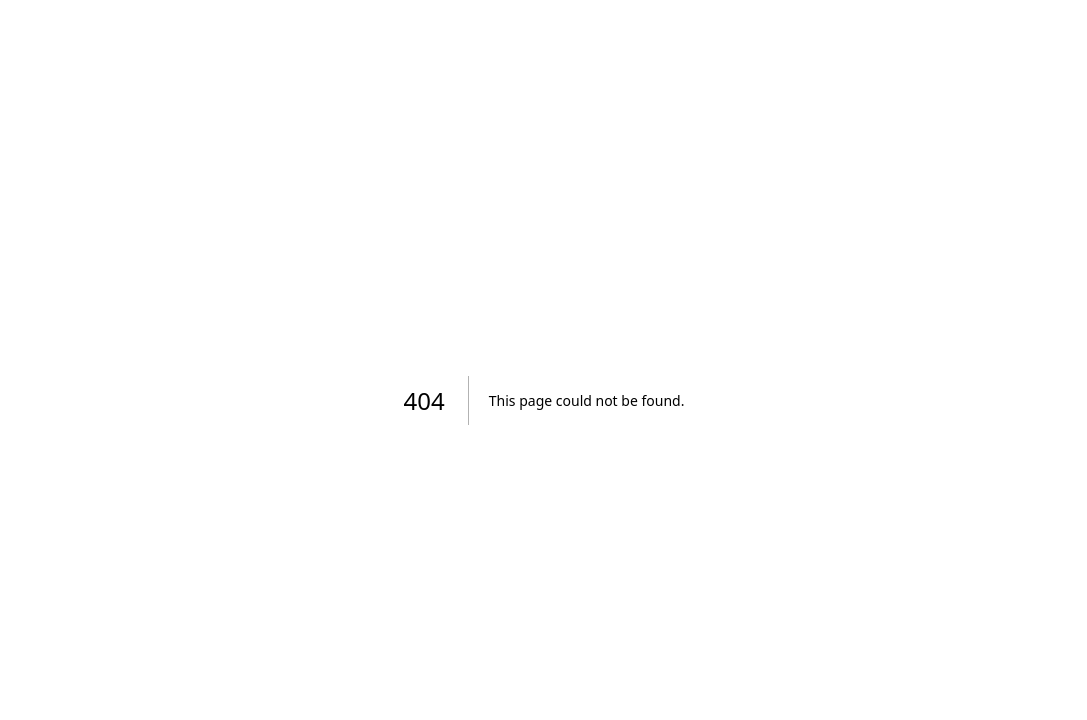
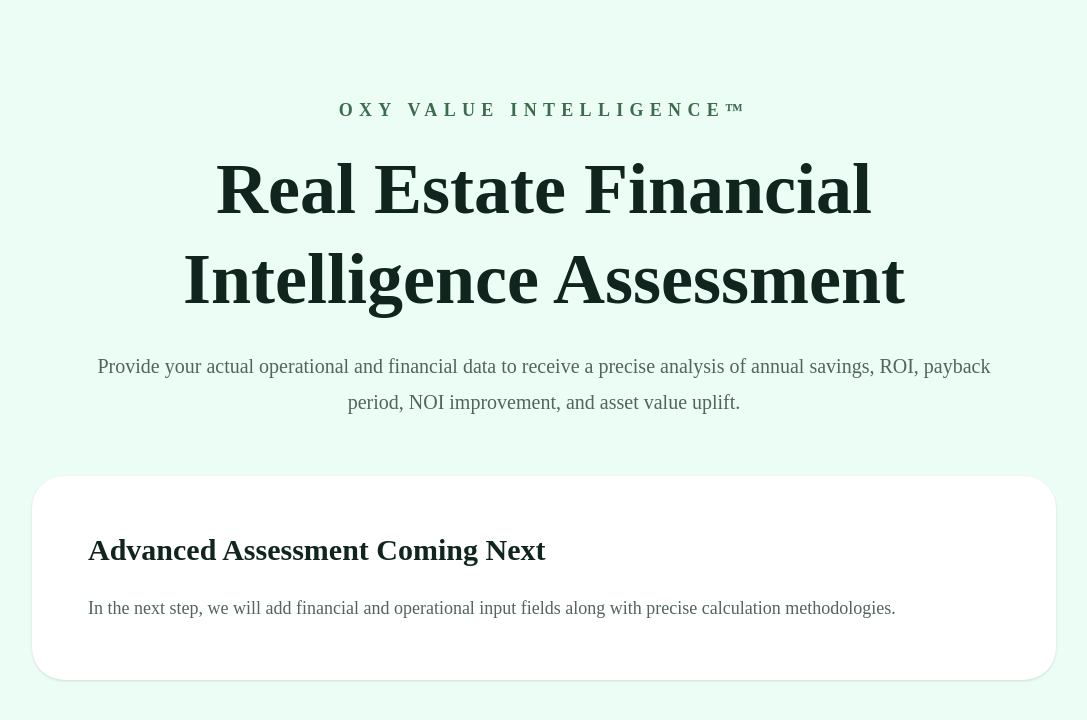
Before and after one commit to toobafateh-code/theoxybrief, a Next.js app: page /assessments/real-estate/value-intelligence in a window 1280 px wide. Before the commit this address had no page. Shown: the top 720 px of the page, without its empty margins (96-1183 px from the left). Built offline with nearby package versions, Linux system fonts and the light colour scheme.

Commit message:
Create Real Estate OXY Value Intelligence assessment page

```diff
--- /dev/null
+++ b/app/assessments/real-estate/value-intelligence/page.tsx
@@ -0,0 +1,34 @@
+export default function RealEstateValueIntelligencePage() {
+  return (
+    <main className="min-h-screen bg-[#ECFDF5] px-6 py-24 text-[#10251E] md:px-16">
+      <section className="mx-auto max-w-5xl">
+        <div className="text-center">
+          <p className="text-lg font-bold uppercase tracking-[0.35em] text-[#3D6B4F]">
+            OXY Value Intelligence™
+          </p>
+
+          <h1 className="mx-auto mt-5 max-w-5xl text-5xl font-bold leading-tight md:text-7xl">
+            Real Estate Financial Intelligence Assessment
+          </h1>
+
+          <p className="mx-auto mt-6 max-w-4xl text-xl leading-9 text-[#53645D]">
+            Provide your actual operational and financial data to receive
+            a precise analysis of annual savings, ROI, payback period,
+            NOI improvement, and asset value uplift.
+          </p>
+        </div>
+
+        <div className="mt-14 rounded-[2rem] bg-white p-10 shadow-sm md:p-14">
+          <h2 className="text-3xl font-bold">
+            Advanced Assessment Coming Next
+          </h2>
+
+          <p className="mt-6 text-lg leading-8 text-[#53645D]">
+            In the next step, we will add financial and operational input
+            fields along with precise calculation methodologies.
+          </p>
+        </div>
+      </section>
+    </main>
+  );
+}
```
